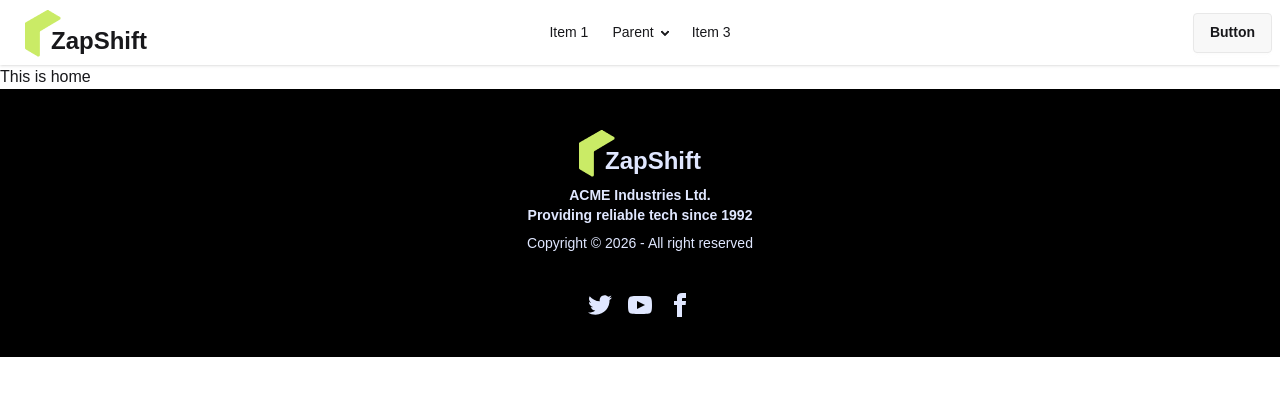
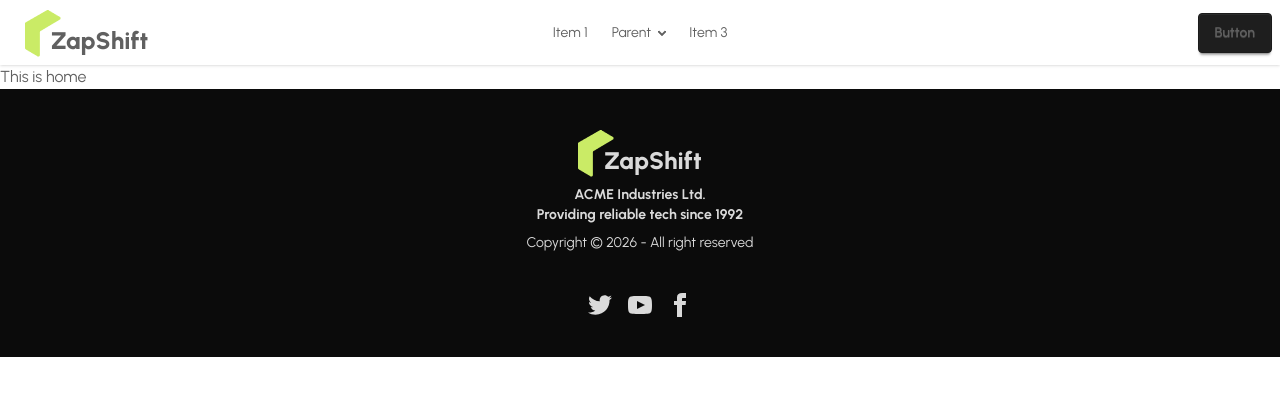
Before and after one commit to Al-Amin018555/zap-shift-client, a React (Vite) app: page / in a window 1280 px wide. Shown: the top 396 px of the page. Built offline with nearby package versions, Linux system fonts and the light colour scheme.

Commit message:
added basic theme,updated footer background

```diff
--- a/src/index.css
+++ b/src/index.css
@@ -1,6 +1,36 @@
+@import url('https://fonts.googleapis.com/css2?family=Urbanist:ital,wght@0,100..900;1,100..900&display=swap');
 @import "tailwindcss";
 @plugin "daisyui";
-@import url('https://fonts.googleapis.com/css2?family=Urbanist:ital,wght@0,100..900;1,100..900&display=swap');
+
+@plugin "daisyui/theme" {
+    name: "light";
+    default: true;
+    /* ১. ব্র্যান্ড কালার (Hex Code সহ) */
+    --color-primary: #CAEB66;
+    --color-primary-content: #1F1F1F;
+    /* প্রাইমারি বাটনের ওপর লেখা */
+
+    --color-secondary: #03373D;
+    --color-secondary-content: #ffffff;
+
+    --color-accent: #33929D;
+    --color-accent-content: #1e293b;
+
+    /* ২. বেস কালার (UI Layout এর জন্য) */
+    --color-base-100: #ffffff;
+    /* মেইন ব্যাকগ্রাউন্ড (পুরো পেজ) */
+    --color-base-200: #1E1E1E;
+    /* কার্ড বা সাইডবারের ব্যাকগ্রাউন্ড */
+    --color-base-300: rgba(255, 255, 255, 0.7);
+    /* ইনপুট ফিল্ড বা বর্ডারের কালার */
+    --color-base-content: #606060;
+
+    --color-success: #22c55e;
+    --color-error: #ef4444;
+    --color-info: #3b82f6;
+
+
+}
 
 body {
     font-family: "Urbanist", sans-serif;
--- a/src/layouts/RootLayout.jsx
+++ b/src/layouts/RootLayout.jsx
@@ -4,7 +4,7 @@ import Navbar from "../pages/shared/Navbar/Navbar";
 
 const RootLayout = () => {
     return (
-        <div className="max-w-7xl mx-auto">
+        <div className="max-w-7xl mx-auto ">
             <Navbar></Navbar>
             <Outlet></Outlet>
             <Footer></Footer>
--- /dev/null
+++ b/src/pages/Home/Home/Banner/Banner.jsx
@@ -0,0 +1,9 @@
+const Banner = () => {
+    return (
+        <div>
+
+        </div>
+    );
+};
+
+export default Banner;
--- a/src/pages/shared/Footer/Footer.jsx
+++ b/src/pages/shared/Footer/Footer.jsx
@@ -2,7 +2,7 @@ import Logo from "../../../components/logo/Logo";
 
 const Footer = () => {
     return (
-        <footer className="footer footer-horizontal footer-center bg-black text-primary-content p-10">
+        <footer className="footer footer-horizontal footer-center bg-[#0B0B0B] text-[#DADADA] p-10">
             <aside>
                 <Logo></Logo>
                 <p className="font-bold">
```
